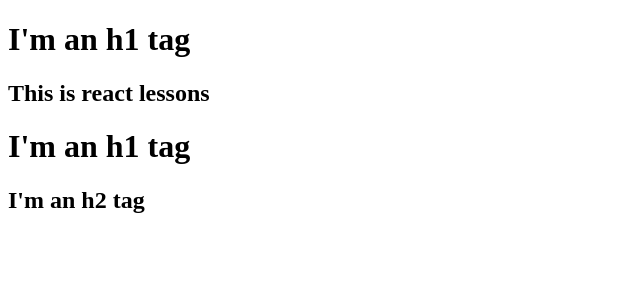
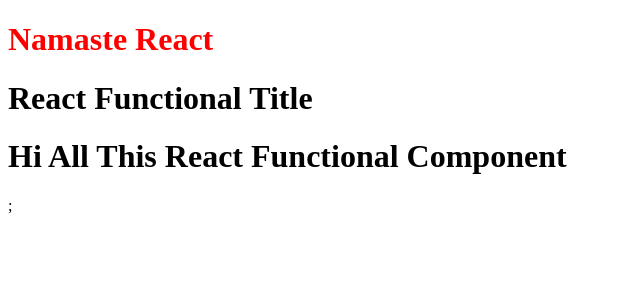
Before and after one commit to Nishchalv2/learning-react, a React (Vite) app: page / in a window 1280 px wide. Shown: the top 300 px of the page, without its empty margins (0-640 px from the left). Built offline with nearby package versions, Linux system fonts and the light colour scheme.

Commit message:
lecture 3: Laying foundations

```diff
--- a/App.js
+++ b/App.js
@@ -1,37 +1,25 @@
-/**
- *
- * <div id="parent">
- *      <div id="child">
- *         <h1>I'm h1 tag</h1>
- *         <h2>I'm h1 tag</h2>
- *      </div>
- * <div id="child2">
- *         <h1>I'm h1 tag</h1>
- *         <h2>I'm h1 tag</h2>
- *      </div>
- * </div>
- *
- * ReactElement(Object) => HTML(Browser Understands)
- */
-
 import React from "react";
 import ReactDOM from "react-dom/client";
 
-const parent = React.createElement("div", { id: "parent" }, [
-  React.createElement("div", { id: "child" }, [
-    React.createElement("h1", {}, "I'm an h1 tag"),
-    React.createElement("h2", {}, "This is react lessons"),
-  ]),
-  React.createElement("div", { id: "child2" }, [
-    React.createElement("h1", {}, "I'm an h1 tag"),
-    React.createElement("h2", {}, "I'm an h2 tag"),
-  ]),
-]);
+// React Element
+const jsxHeading = <h1 id="heading">Namaste React</h1>; // this line is same as above line
 
-//JSX
+// React Components - There are 2 types of components - Class Based(Old) and Functional Components(New).
 
-console.log(parent); // object
+const Title = () => {
+  return <h1>React Functional Title</h1>;
+};
+
+const ComponentHeading = () => {
+  return (
+    <div>
+      {jsxHeading}
+      <Title />
+      <h1>Hi All This React Functional Component</h1>;
+    </div>
+  );
+};
 
 const root = ReactDOM.createRoot(document.getElementById("root"));
 
-root.render(parent);
+root.render(<ComponentHeading />);
--- a/index.html
+++ b/index.html
@@ -7,7 +7,9 @@
     <link rel="stylesheet" href="index.css" />
   </head>
   <body>
-    <div id="root">Hi</div>
+    <div id="root">
+      <h1>Not Rendered...</h1>
+    </div>
 
     <script type = "module" src="./App.js"></script>
 
```
